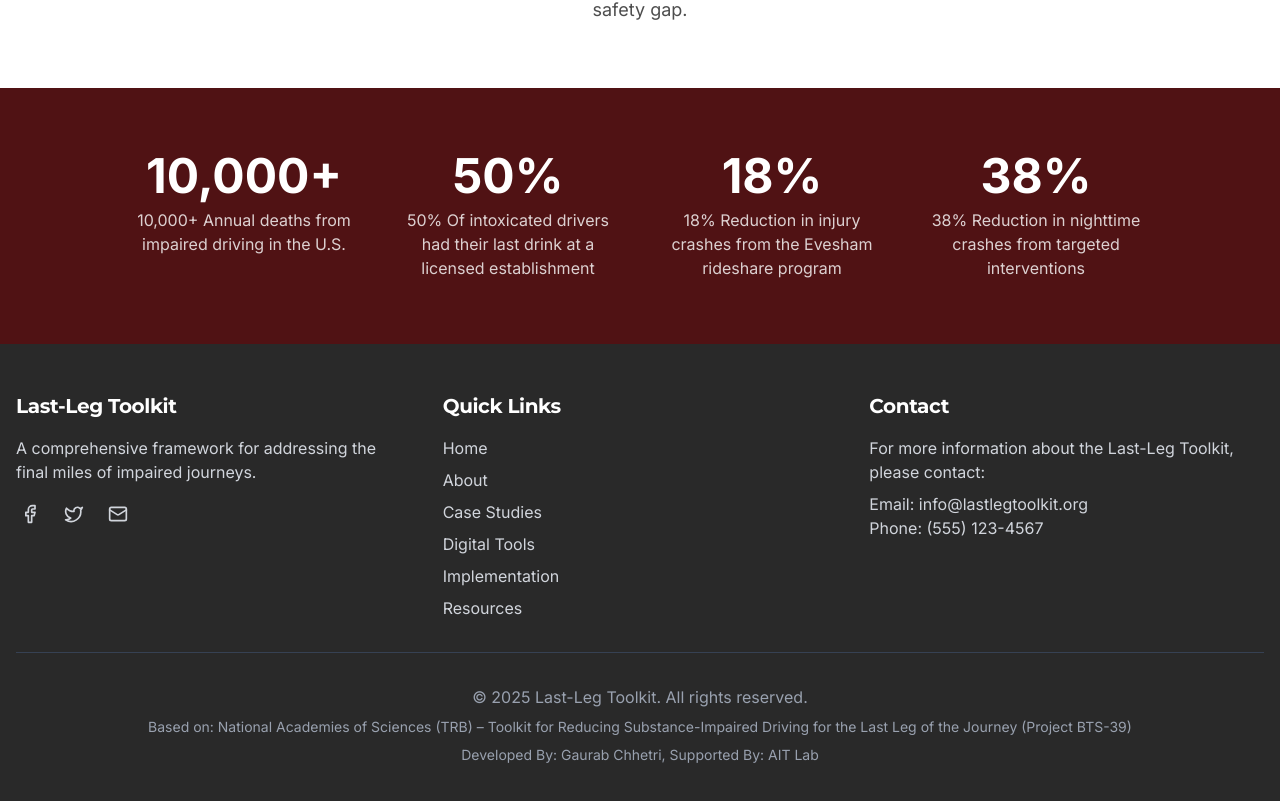
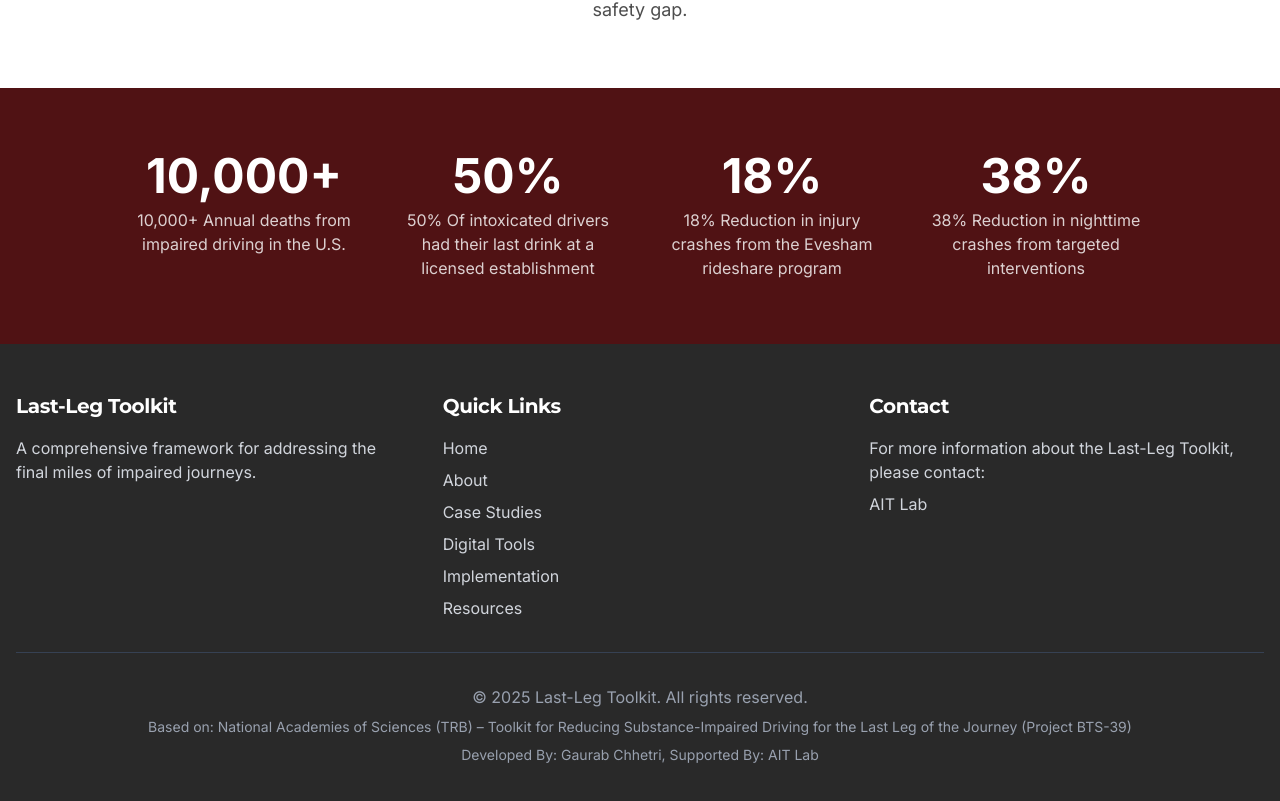
Before and after one commit to gauravfs-14/last-leg-toolkit, a Next.js app: page / in a window 1280 px wide. Shown: the part 1474-2275 px from the top of the page. Built offline with nearby package versions, Linux system fonts and the light colour scheme.

Commit message:
fix: footer links

```diff
--- a/components/footer.tsx
+++ b/components/footer.tsx
@@ -1,5 +1,5 @@
-import Link from "next/link"
-import { Facebook, Twitter, Mail } from "lucide-react"
+import Link from "next/link";
+import { Facebook, Twitter, Mail } from "lucide-react";
 
 export function Footer() {
   return (
@@ -9,9 +9,10 @@ export function Footer() {
           <div>
             <h2 className="text-xl font-bold mb-4">Last-Leg Toolkit</h2>
             <p className="text-gray-300 mb-4">
-              A comprehensive framework for addressing the final miles of impaired journeys.
+              A comprehensive framework for addressing the final miles of
+              impaired journeys.
             </p>
-            <div className="flex space-x-4">
+            {/* <div className="flex space-x-4">
               <a
                 href="#"
                 className="text-gray-300 hover:text-white transition-colors focus:outline-none focus:ring-2 focus:ring-white focus:ring-offset-2 focus:ring-offset-charcoal-800 p-1 rounded-full"
@@ -33,7 +34,7 @@ export function Footer() {
               >
                 <Mail size={20} aria-hidden="true" />
               </a>
-            </div>
+            </div> */}
           </div>
 
           <div>
@@ -95,22 +96,17 @@ export function Footer() {
           <div>
             <h2 className="text-xl font-bold mb-4">Contact</h2>
             <address className="not-italic">
-              <p className="text-gray-300 mb-2">For more information about the Last-Leg Toolkit, please contact:</p>
+              <p className="text-gray-300 mb-2">
+                For more information about the Last-Leg Toolkit, please contact:
+              </p>
               <p className="text-gray-300">
-                Email:{" "}
                 <a
-                  href="mailto:info@lastlegtoolkit.org"
+                  href="https://ait-lab.vercel.app"
+                  target="_blank"
+                  rel="noopener noreferrer"
                   className="hover:text-white transition-colors focus:outline-none focus:text-white"
                 >
-                  info@lastlegtoolkit.org
-                </a>
-                <br />
-                Phone:{" "}
-                <a
-                  href="tel:+15551234567"
-                  className="hover:text-white transition-colors focus:outline-none focus:text-white"
-                >
-                  (555) 123-4567
+                  AIT Lab
                 </a>
               </p>
             </address>
@@ -118,10 +114,13 @@ export function Footer() {
         </div>
 
         <div className="mt-8 pt-8 border-t border-gray-700 text-center text-gray-400">
-          <p>© {new Date().getFullYear()} Last-Leg Toolkit. All rights reserved.</p>
+          <p>
+            © {new Date().getFullYear()} Last-Leg Toolkit. All rights reserved.
+          </p>
           <p className="mt-2 text-sm">
-            Based on: National Academies of Sciences (TRB) – Toolkit for Reducing Substance-Impaired Driving for the
-            Last Leg of the Journey (Project BTS-39)
+            Based on: National Academies of Sciences (TRB) – Toolkit for
+            Reducing Substance-Impaired Driving for the Last Leg of the Journey
+            (Project BTS-39)
           </p>
           <p className="mt-2 text-sm">
             Developed By:{" "}
@@ -146,5 +145,5 @@ export function Footer() {
         </div>
       </div>
     </footer>
-  )
+  );
 }
```
